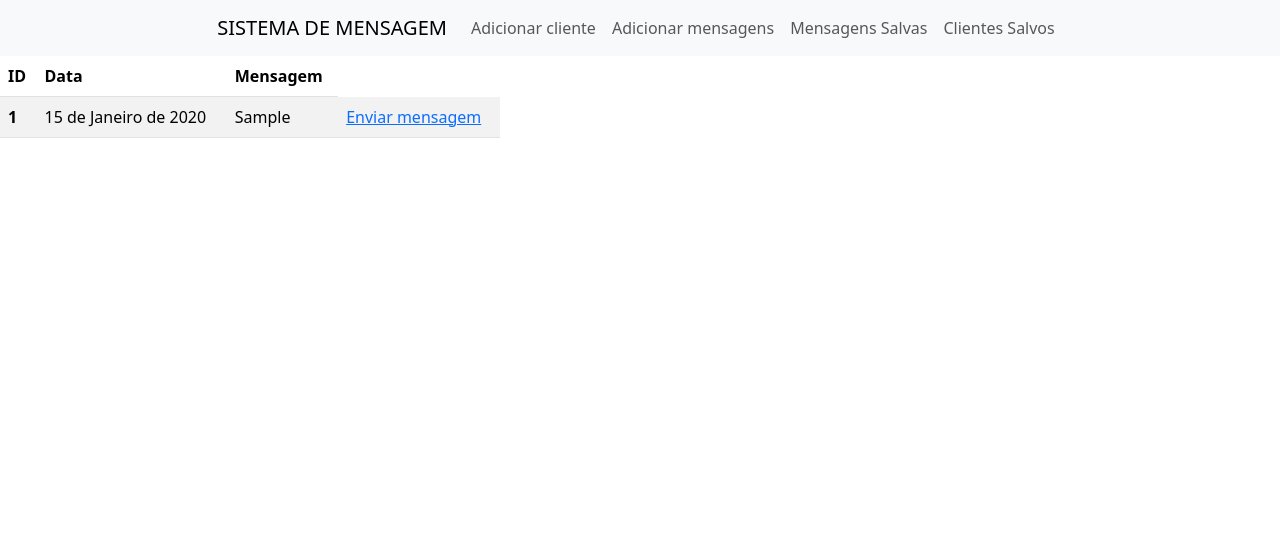
After one commit to HugoCBB/Automacao-com-django, a Django app: page /mensagens-salvas in a window 1280 px wide. The commit adds this page. Shown: the top 555 px of the page. Run offline with Django 5.2, Linux system fonts and the light colour scheme; tables that the repository leaves empty hold one stand-in row (values such as "Sample post").

Commit message:
Adicionado novas funcionalidades e administrações dos clientes e mensagens

```diff
--- a/manager/models.py
+++ b/manager/models.py
@@ -15,7 +15,7 @@ class Cliente(models.Model):
 
 class Mensagem(models.Model):
     data = models.DateField(auto_now_add=True)
-    mensagem = models.CharField(max_length=500)
+    mensagem = models.TextField(max_length=500)
 
     def __str__(self):
         return self.mensagem
--- a/manager/selenium_service.py
+++ b/manager/selenium_service.py
@@ -22,7 +22,7 @@ class SUN_BOT:
         # Procurar contato
         url = f"https://web.whatsapp.com/send?phone={numero}"
         self.driver.get(url)
-        sleep(10)
+        sleep(15)
 
         # Mensagem
         mensagem = self.driver.find_element(By.XPATH, '//*[@id="main"]/footer/div[1]/div/span/div/div[2]/div[1]/div/div[1]/p')
--- a/manager/urls.py
+++ b/manager/urls.py
@@ -1,8 +1,12 @@
 from django.urls import path
-from .views import home, EnviarMensagens
+from .views import home, EnviarMensagens, AdicionarMensagem, AdicionarCliente, MensagensSalvas, ClientesSalvos
 
 urlpatterns = [
     path('',home,name='home'),
-    path('mensagem', EnviarMensagens, name='mensagens')
+    path('enviar-mensagem/<int:mensagem_id>', EnviarMensagens, name='enviar-mensagem'),
+    path('adicionar-mensagem', AdicionarMensagem, name='adicionar-mensagens'),
+    path('adicionar-cliente', AdicionarCliente, name='adicionar-cliente'),
+    path('mensagens-salvas', MensagensSalvas, name='mensagens-salvas'),
+    path('clientes-salvos', ClientesSalvos, name='clientes-salvos'),
 
 ]
--- a/manager/views.py
+++ b/manager/views.py
@@ -1,19 +1,53 @@
-from django.shortcuts import render, HttpResponse
+from django.shortcuts import render, HttpResponse, redirect
 from django.shortcuts import get_object_or_404
-from . models import Cliente, Mensagem
 from . selenium_service import SUN_BOT
 
+from . models import Cliente, Mensagem
+from . forms import MensagemForm, ClienteForm
 
 
 # Create your views here.
 def home(request):
+    return render(request, 'manager/home.html')
+
+def ClientesSalvos(request):
     clientes = Cliente.objects.all()
-    return render(request, 'manager/home.html',{'clientes':clientes})
+    return render(request, 'manager/clientes_salvos.html',{'clientes':clientes})
 
-def EnviarMensagens(request):
-    clientes = Cliente.objects.filter(numero__isnull=False)
-    mensagem = get_object_or_404(Mensagem, pk=1 )
-    # mensagem = Mensagem.objects.filter(mensagem__isnull=False)
+def MensagensSalvas(request):
+    mensagem = Mensagem.objects.all()
+    return render(request,'manager/mensagens_salvas.html',{'mensagem':mensagem})
+
+# Cadastrar novo cliente
+def AdicionarCliente(request):
+    form = ClienteForm(request.POST)
+
+    if request.method == 'POST':
+        form = ClienteForm(request.POST)
+
+        if form.is_valid():
+            form.save()
+            return redirect('home')
+    return render(request, 'manager/clienteform.html',{'form':form})
+
+# Criar nova mensagem
+def AdicionarMensagem(request):
+    form = MensagemForm(request.POST)
+
+    if request.method == 'POST':
+        form = MensagemForm(request.POST)
+
+        if form.is_valid():
+            form.save()
+            return redirect('home')
+
+    return render(request, 'manager/mensagemform.html',{'form':form})
+
+
+# Enviar mensagem
+def EnviarMensagens(request, mensagem_id):
+    clientes = Cliente.objects.filter(matriculado=False)
+    mensagem = get_object_or_404(Mensagem, pk=mensagem_id)
     try:
         resposta = SUN_BOT()
         resposta.AcessarSite()
--- /dev/null
+++ b/templates/manager/mensagens_salvas.html
@@ -0,0 +1,37 @@
+{% extends 'shared/base.html' %}
+{% load static %}
+
+{% block titulo %}
+<title>Mensagens Salvas</title>
+{% endblock %}
+
+{% block content %}
+    {% if mensagem %}
+    <div style="justify-content: center;align-items: center;height: 500px;width: 500px;">
+        <table class="table table-striped">
+            <thead>
+                <tr>
+                    <th scope="col">ID</th>
+                    <th scope="col">Data</th>
+                    <th scope="col">Mensagem</th>
+                </tr>
+            </thead>
+            <tbody>
+                {% for mensagens in mensagem %}
+                <tr>
+                    <th scope="row">{{ mensagens.id }}</th>
+                    <td>{{ mensagens.data }}</td>
+                    <td>{{ mensagens.mensagem }}</td>
+
+                    <td>
+                        <a href="{%url 'enviar-mensagem' mensagens.id %}">Enviar mensagem</a>
+                    </td>
+                    </tr>
+                {% endfor %}
+            </tbody>
+        </table>
+    </div>
+    {% endif %}
+
+
+{% endblock %}
--- /dev/null
+++ b/templates/partials/__navbar.html
@@ -0,0 +1,26 @@
+{% load static %}
+<nav class="navbar navbar-expand-lg navbar-light bg-light">
+    <div style="justify-content: center;align-items: center;" class="collapse navbar-collapse" id="navbarNav">
+        <a class="navbar-brand" href="{% url 'home' %}">SISTEMA DE MENSAGEM</a>
+        <button class="navbar-toggler" type="button" data-toggle="collapse" data-target="#navbarNav" aria-controls="navbarNav" aria-expanded="false" aria-label="Toggle navigation">
+        <span class="navbar-toggler-icon"></span>
+        </button>
+        <ul class="navbar-nav">
+            <li class="nav-item active">
+                <a class="nav-link" href="{% url 'adicionar-cliente' %}">Adicionar cliente</a>
+            </li>
+
+            <li class="nav-item active">
+                <a class="nav-link" href="{% url 'adicionar-mensagens' %}">Adicionar mensagens</a>
+            </li>
+
+            <li class="nav-item active">
+                <a class="nav-link" href="{% url 'mensagens-salvas' %}">Mensagens Salvas</a>
+            </li>
+
+            <li class="nav-item active">
+                <a class="nav-link" href="{% url 'clientes-salvos' %}">Clientes Salvos</a>
+            </li>
+        </ul>
+    </div>
+</nav>
--- /dev/null
+++ b/templates/shared/base.html
@@ -0,0 +1,16 @@
+{% load static %}
+<!DOCTYPE html>
+<html lang="en">
+<head>
+    <link href="https://cdn.jsdelivr.net/npm/bootstrap-icons@1.5.0/font/bootstrap-icons.css" rel="stylesheet" />
+    <link href="https://cdn.jsdelivr.net/npm/bootstrap@5.3.3/dist/css/bootstrap.min.css" rel="stylesheet" integrity="sha384-QWTKZyjpPEjISv5WaRU9OFeRpok6YctnYmDr5pNlyT2bRjXh0JMhjY6hW+ALEwIH" crossorigin="anonymous">
+    {% block titulo %}
+        <title>Base</title>
+    {% endblock %}
+</head>
+<body>
+    {% include 'partials/__navbar.html' %}
+    {% block content %}
+    {% endblock %}
+</body>
+</html>
```
Also changed, not shown: manager/forms.py (added, +12 -0 lines), templates/manager/clienteform.html (added, +16 -0 lines), templates/manager/clientes_salvos.html (added, +41 -0 lines), templates/manager/home.html (+8 -36 lines), templates/manager/mensagemform.html (added, +16 -0 lines), manager/migrations/0003_alter_mensagem_mensagem.py (added).
